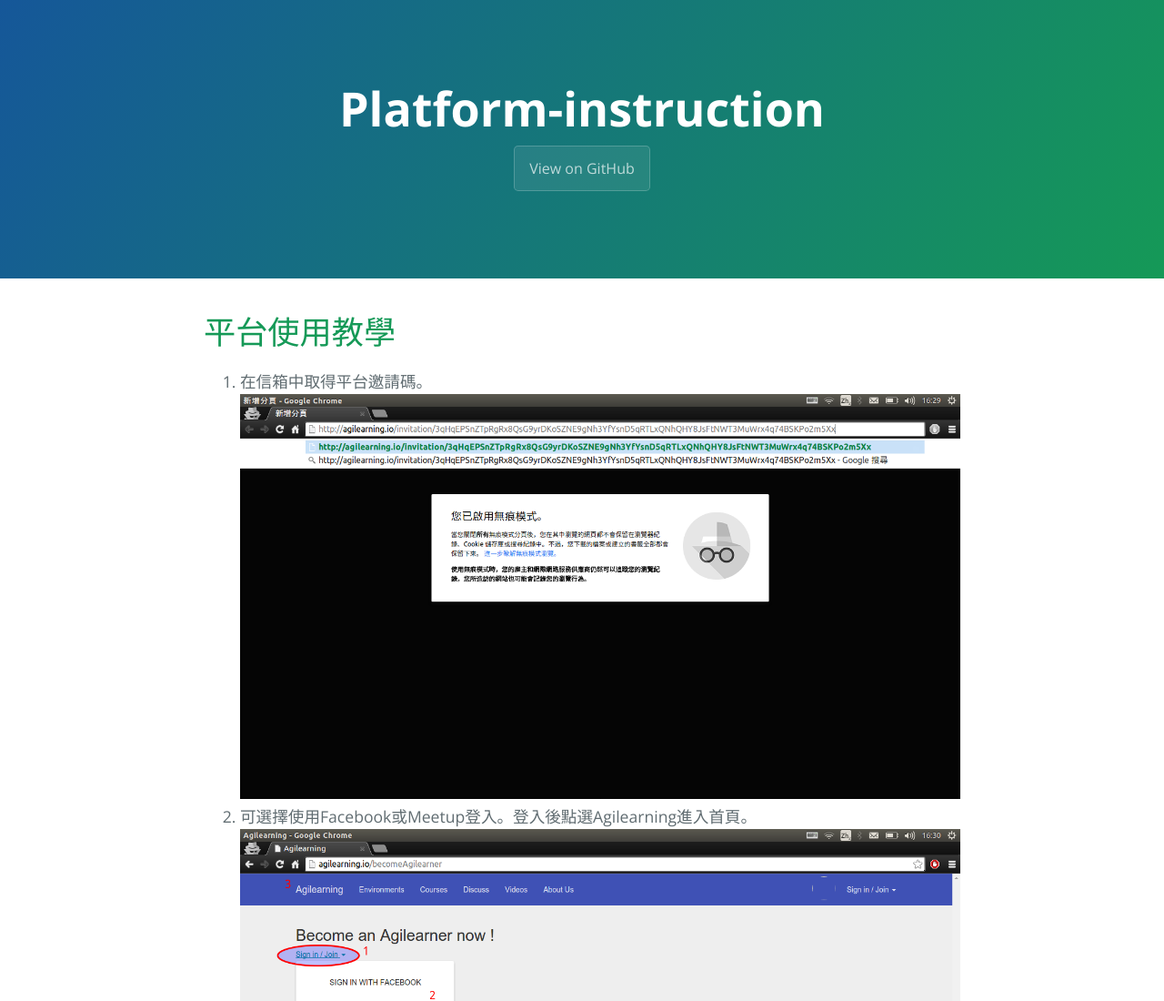
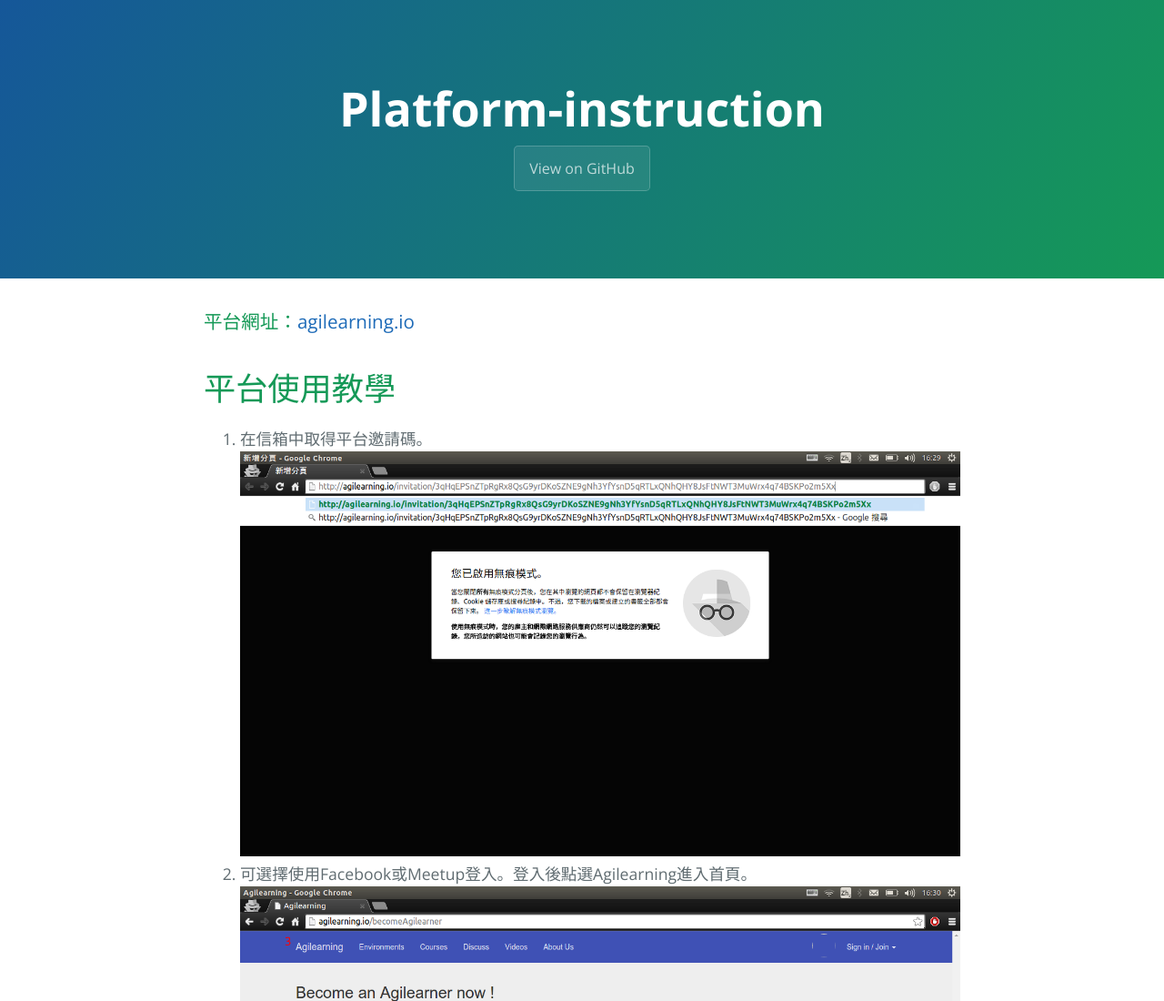
Before and after one commit to ChihChengLiang/platform-instruction, a plain HTML site: page index.html in a window 1280 px wide. Shown: the top 1100 px of the page at 91% size. Drawn offline with nearby package versions, Linux system fonts and the light colour scheme.

Commit message:
add link to html

```diff
--- a/index.html
+++ b/index.html
@@ -16,6 +16,8 @@
     </section>
 
     <section class="main-content">
+
+      <h3><span>平台網址：</span><a href="http://agilearning.io">agilearning.io</a></h3>
       <h1>
 <a id="平台使用教學" class="anchor" href="#%E5%B9%B3%E5%8F%B0%E4%BD%BF%E7%94%A8%E6%95%99%E5%AD%B8" aria-hidden="true"><span class="octicon octicon-link"></span></a>平台使用教學</h1>
 
```
